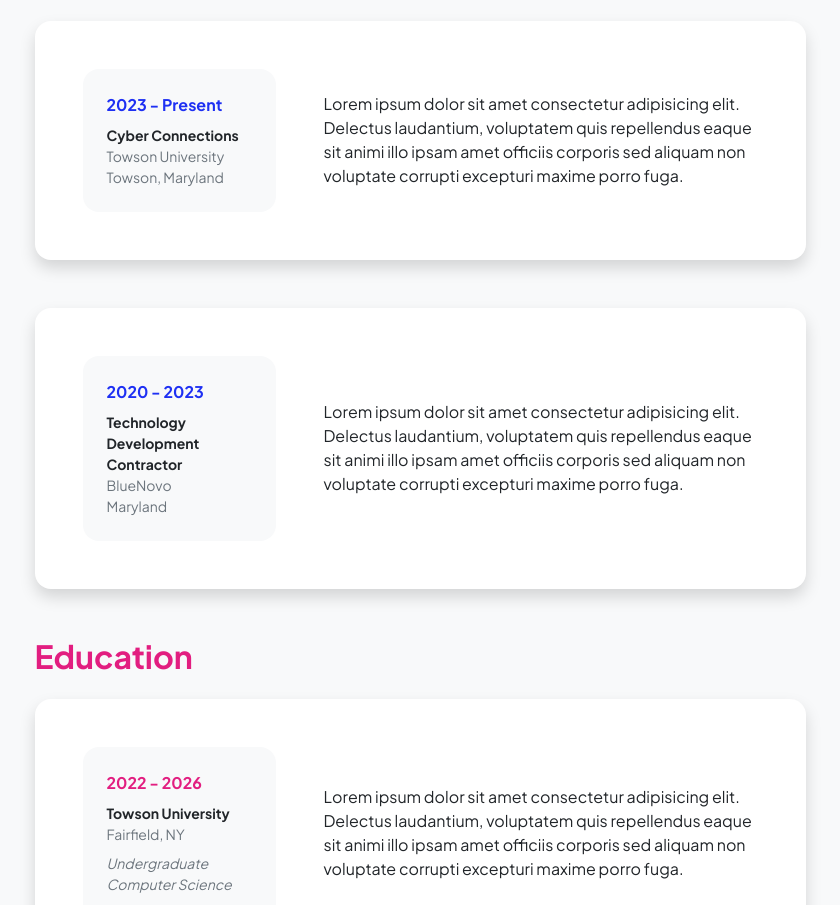
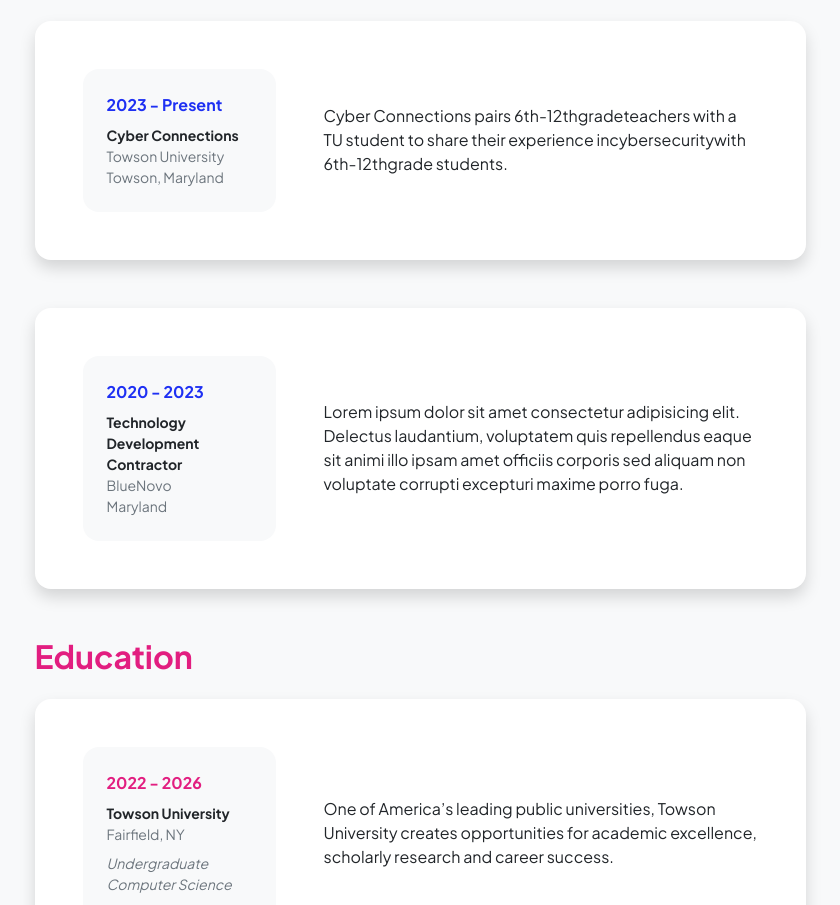
Before and after one commit to Lightmean03/Lightmean03.github.io, a plain HTML site: page resume.html in a window 1280 px wide. Shown: the part 287-1192 px from the top of the page, without its empty margins (220-1060 px from the left). Drawn offline with nearby package versions, Linux system fonts and the light colour scheme.

Commit message:
update wording on resume page  Please enter the commit message for your changes. Lines starting

```diff
--- a/resume.html
+++ b/resume.html
@@ -64,7 +64,7 @@
                                                 <div class="small text-muted">Towson, Maryland</div>
                                             </div>
                                         </div>
-                                        <div class="col-lg-8"><div>Lorem ipsum dolor sit amet consectetur adipisicing elit. Delectus laudantium, voluptatem quis repellendus eaque sit animi illo ipsam amet officiis corporis sed aliquam non voluptate corrupti excepturi maxime porro fuga.</div></div>
+                                        <div class="col-lg-8"><div> Cyber Connections pairs 6th-12thgradeteachers with a TU student to share their experience incybersecuritywith 6th-12thgrade students.</div></div>
                                     </div>
                                 </div>
                             </div>
@@ -107,7 +107,8 @@
                                                 </div>
                                             </div>
                                         </div>
-                                        <div class="col-lg-8"><div>Lorem ipsum dolor sit amet consectetur adipisicing elit. Delectus laudantium, voluptatem quis repellendus eaque sit animi illo ipsam amet officiis corporis sed aliquam non voluptate corrupti excepturi maxime porro fuga.</div></div>
+                                        <div class="col-lg-8"><div>One of America’s leading public universities, Towson University creates opportunities for academic excellence, scholarly research and career success.
+</div></div>
                                     </div>
                                 </div>
                             </div>
```
